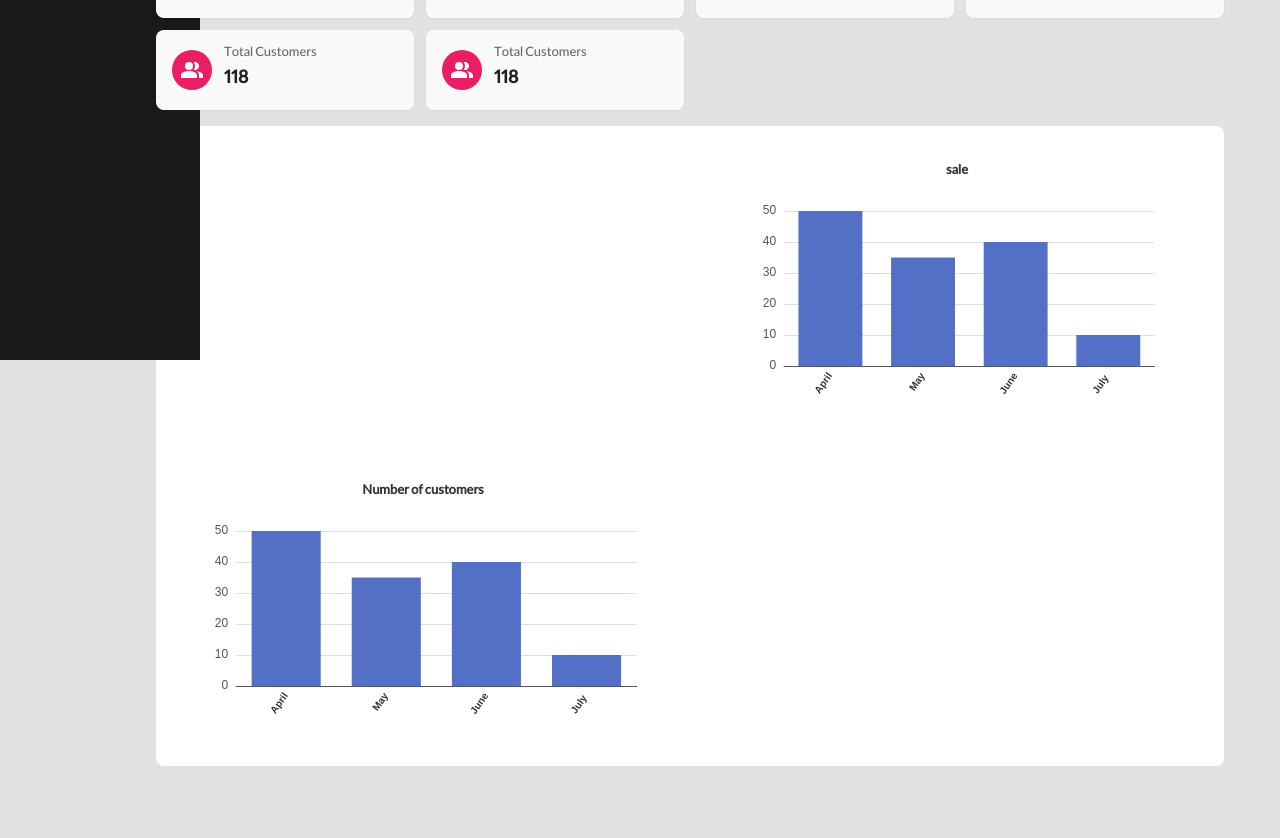
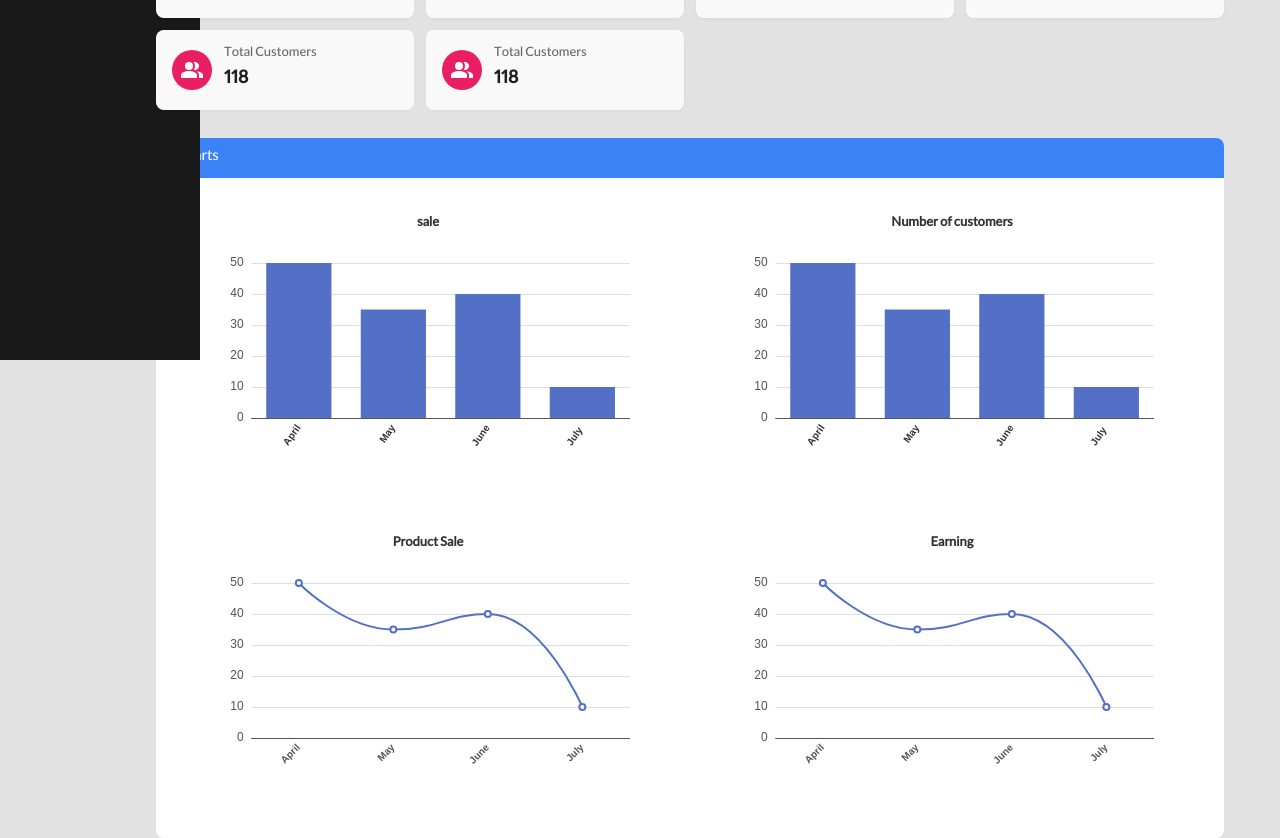
Before and after one commit to HaniehGharaee/dashboard-pharmacy, a React (Vite) app: page / in a window 1280 px wide. Shown: the part 440-1278 px from the top of the page. Before the commit the page ends 1206 px from the top, so only its background shows below. Built offline with nearby package versions, Linux system fonts and the light colour scheme; a web font is replaced by a local one.

Commit message:
Create new charts and complete style them

```diff
--- a/src/components/Chart/options.js
+++ b/src/components/Chart/options.js
@@ -1,4 +1,3 @@
-
 const minSize = {
   axisLine_width: 10,
   splitLine_length: 0,
@@ -9,19 +8,19 @@ const minSize = {
 const customStyle = {
   fontSize: 14,
   // fontWeight: 'bold',
-    fontFamily: 'YekanBakh-Medium',
-    fontColor: '#333333',
+  fontFamily: "YekanBakh-Medium",
+  fontColor: "#333333",
 };
 const colorList = [
-    '#5470c6',
-    '#91cc75',
-    '#fac858',
-    '#ee6666',
-    '#73c0de',
-    '#3ba272',
-    '#fc8452',
-    '#9a60b4',
-    '#ea7ccc',
+  "#5470c6",
+  "#91cc75",
+  "#fac858",
+  "#ee6666",
+  "#73c0de",
+  "#3ba272",
+  "#fc8452",
+  "#9a60b4",
+  "#ea7ccc",
 
   // '#dd6b66',
   // '#759aa0',
@@ -41,15 +40,13 @@ const titleOption = (title, subtext, isMinimal = false) =>
     ? {
         text: title,
         subtext,
-              left: 'center',
+        left: "center",
         // top: "bottom",
         // bottom: -5,
         textStyle: {
           color: customStyle.fontColor,
-                  fontSize: isMinimal
-                      ? minSize?.detail_fontSize
-                      : customStyle.fontSize,
-                  fontWeight: 'bold',
+          fontSize: isMinimal ? minSize?.detail_fontSize : customStyle.fontSize,
+          fontWeight: "bold",
           fontFamily: customStyle.fontFamily,
         },
       }
@@ -59,9 +56,9 @@ export const BarOptions = ({ title = null, data = [] }) => {
   const labelOption = {
     show: false,
     rotate: 30,
-        formatter: '{b}', //{b} | {c}
+    formatter: "{b}", //{b} | {c}
     fontSize: 10,
-        position: 'bottom',
+    position: "bottom",
     fontFamily: customStyle.fontFamily,
     distance: 10,
     rich: {
@@ -75,13 +72,13 @@ export const BarOptions = ({ title = null, data = [] }) => {
     //   bottom: 100,
     // },
     tooltip: {
-            trigger: 'axis',
+      trigger: "axis",
       axisPointer: {
-                type: 'shadow',
+        type: "shadow",
       },
     },
     xAxis: {
-            type: 'category',
+      type: "category",
       // axisTick: {
       //   alignWithLabel: true,
       // },
@@ -89,26 +86,56 @@ export const BarOptions = ({ title = null, data = [] }) => {
         interval: 0,
         rotate: 55,
         width: 120,
-                overflow: 'truncate',
-                ellipsis: '...',
+        overflow: "truncate",
+        ellipsis: "...",
         // margin: 8,
-                color: '#333', // Example of moving textStyle properties directly to axisLabel
+        color: "#333", // Example of moving textStyle properties directly to axisLabel
         fontSize: 10,
-                fontWeight: 'bold',
+        fontWeight: "bold",
       },
       // data: ["Mon", "Tue", "Wed", "Thu", "Fri", "Sat", "Sun"],
       data: data?.map((item) => item.name),
     },
     yAxis: {
-            type: 'value',
+      type: "value",
     },
     // toolbox: toolbox,
     series: [
       {
         data: data?.map((item) => item.value),
-                type: 'bar',
+        type: "bar",
         label: labelOption,
       },
     ],
   };
 };
+
+export const LinesChart = ({
+  title = null,
+  xAxisData = [],
+  seriesData = [],
+}) => {
+  return {
+    title: titleOption(title),
+    color: colorList,
+    tooltip: { trigger: "axis" },
+    xAxis: {
+      type: "category",
+      data: xAxisData,
+      axisLabel: {
+        rotate: 45,
+        fontSize: 10,
+        fontWeight: "bold",
+      },
+    },
+    yAxis: { type: "value" },
+    series: [
+      {
+        name: title,
+        data: seriesData,
+        type: "line",
+        smooth: true,
+      },
+    ],
+  };
+};
--- /dev/null
+++ b/src/components/dashboard/Earning.jsx
@@ -0,0 +1,29 @@
+import { useState } from "react";
+import ReactEchartsCustom from "@/components/Chart";
+import { LinesChart } from "@/components/Chart/options";
+
+const Earning = () => {
+  const [customerData, setCustomerData] = useState([
+    { name: "April", value: "50" },
+    { name: "May", value: "35" },
+    { name: "June", value: "40" },
+    { name: "July", value: "10" },
+  ]);
+  const labels = customerData.map((item) => item.name); // ['April', 'May', 'June', 'July']
+  const values = customerData.map((item) => Number(item.value)); // [50, 35, 40, 10]
+
+  return (
+    <>
+      <div>
+        <ReactEchartsCustom
+          option={LinesChart({
+            title: "Earning",
+            xAxisData: labels,
+            seriesData: values,
+          })}
+        />
+      </div>
+    </>
+  );
+};
+export default Earning;
--- /dev/null
+++ b/src/components/dashboard/ProductSale.jsx
@@ -0,0 +1,29 @@
+import { useState } from "react";
+import ReactEchartsCustom from "@/components/Chart";
+import { LinesChart } from "@/components/Chart/options";
+
+const ProductSale = () => {
+  const [customerData, setCustomerData] = useState([
+    { name: "April", value: "50" },
+    { name: "May", value: "35" },
+    { name: "June", value: "40" },
+    { name: "July", value: "10" },
+  ]);
+  const labels = customerData.map((item) => item.name); // ['April', 'May', 'June', 'July']
+  const values = customerData.map((item) => Number(item.value)); // [50, 35, 40, 10]
+
+  return (
+    <>
+      <div>
+        <ReactEchartsCustom
+          option={LinesChart({
+            title: "Product Sale",
+            xAxisData: labels,
+            seriesData: values,
+          })}
+        />
+      </div>
+    </>
+  );
+};
+export default ProductSale;
--- a/src/components/dashboard/index.jsx
+++ b/src/components/dashboard/index.jsx
@@ -1,6 +1,8 @@
 import CardsDashboatds from "./card";
 import SalesProcess from "./chart";
 import NumberOfCustomers from "./customerChart";
+import ProductSale from "./ProductSale";
+import Earning from "./Earning";
 
 const Dashboard = () => {
   const sidebarWidth = 100;
@@ -18,12 +20,16 @@ const Dashboard = () => {
     >
       <div className="max-w-[1200px] mx-auto px-4 ">
         <CardsDashboatds />
-        <div className="w-full bg-white grid grid-cols-1 xs:grid-cols-2 col-span-12 rounded-lg mt-4">
-          <h3 className="text-gray-950">charts</h3>
-          <div className="rounded-lg p-5">
+        <div className="w-full bg-white rounded-lg mt-7">
+          <div className="p-5 bg-blue-500 w-full h-10 flex items-center rounded-t-lg">
+            <h3 className="text-gray-50">Charts</h3>
+          </div>
+          <div className="grid grid-cols-1 md:grid-cols-2 gap-5 p-5">
             <SalesProcess />
+            <NumberOfCustomers />
+            <ProductSale />
+            <Earning />
           </div>
-          <NumberOfCustomers />
         </div>
       </div>
     </div>
```
Lines whose indentation alone changed are shown as unchanged.
